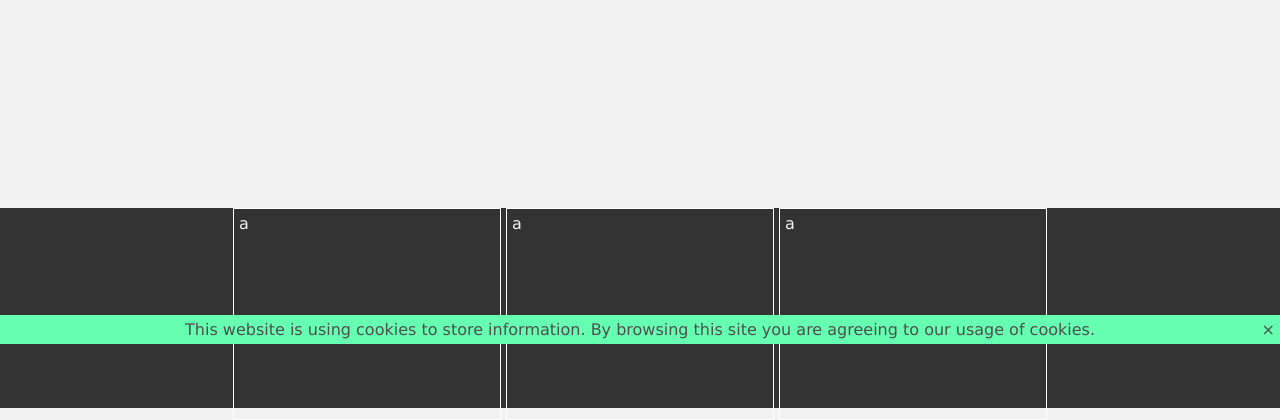
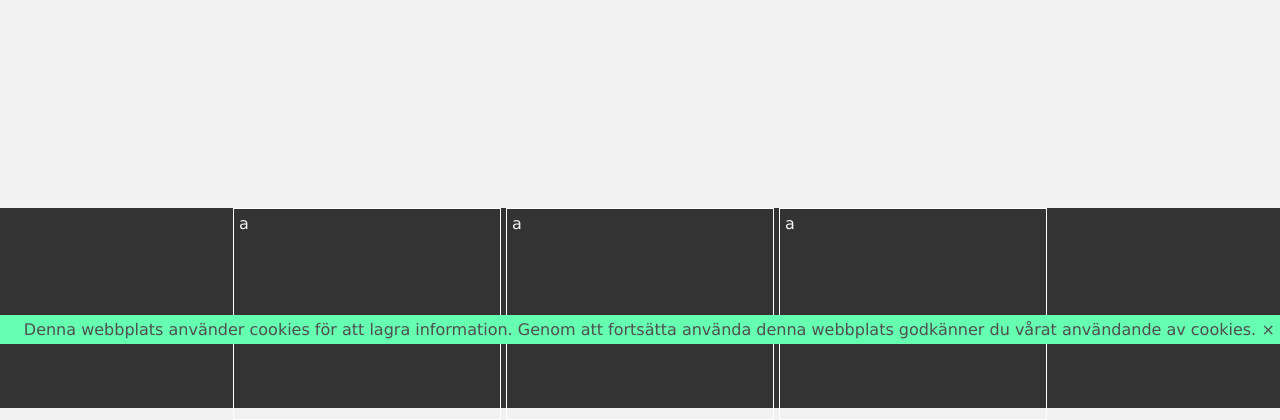
Before and after one commit to Nargal/schef.se, a PHP site: page /index.php in a window 1280 px wide. Shown: the part 456-876 px from the top of the page. Run offline with PHP 8.4, Linux system fonts and the light colour scheme; some libraries are stand-ins or nearby versions.

Commit message:
Cookie agreement translated

```diff
--- a/index.php
+++ b/index.php
@@ -47,7 +47,7 @@
             <?php
                 if (!isset($_COOKIE['cookie_disc'])) {
             ?>
-                <div id="cookieDisclaimer">This website is using cookies to store information. By browsing this site you are agreeing to our usage of cookies. <span class="close" onclick="cookieDisc()">&times;</span></div>
+                <div id="cookieDisclaimer">Denna webbplats använder cookies för att lagra information. Genom att fortsätta använda denna webbplats godkänner du vårat användande av cookies. <span class="close" onclick="cookieDisc()">&times;</span></div>
             <?php
                 }
             ?>
```
